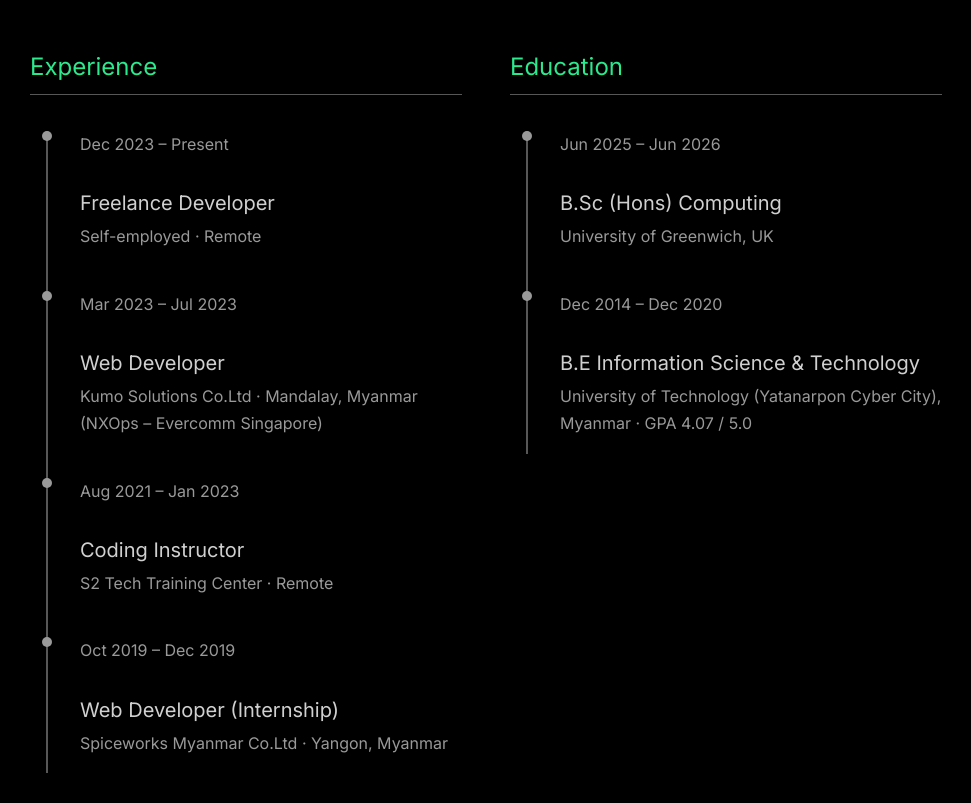
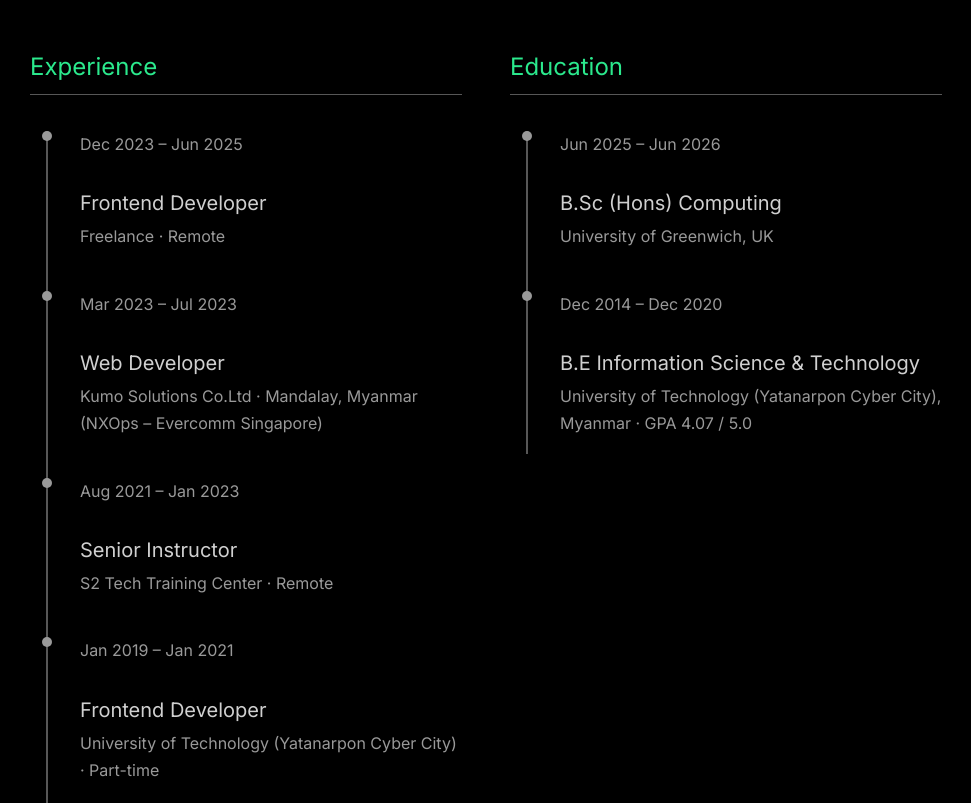
Before and after one commit to hninsunyein/HSN_Portfolio, a plain HTML site: page index.html in a window 1280 px wide. Shown: the part 2281-3084 px from the top of the page, without its empty margins (154-1125 px from the left). Drawn offline with Linux system fonts and the light colour scheme.

Commit message:
updated by 03/11/2026

```diff
--- a/assets/js/resume.js
+++ b/assets/js/resume.js
@@ -1,8 +1,8 @@
 const ExperienceTimelines = [
 	{
-		date: "Dec 2023 – Present",
+		date: "Dec 2023 – Jun 2025",
 		experiences: [
-			{ title: "Freelance Developer", description: "Self-employed · Remote" },
+			{ title: "Frontend Developer", description: "Freelance · Remote" },
 		],
 	},
 	{
@@ -14,7 +14,13 @@
 	{
 		date: "Aug 2021 – Jan 2023",
 		experiences: [
-			{ title: "Coding Instructor", description: "S2 Tech Training Center · Remote" },
+			{ title: "Senior Instructor", description: "S2 Tech Training Center · Remote" },
+		],
+	},
+	{
+		date: "Jan 2019 – Jan 2021",
+		experiences: [
+			{ title: "Frontend Developer", description: "University of Technology (Yatanarpon Cyber City) · Part-time" },
 		],
 	},
 	{
--- a/index.html
+++ b/index.html
@@ -115,7 +115,7 @@
 							src="assets/images/logo.png"
 							alt="logo"
 						/> -->
-						<p class="profile__designation">Full Stack Developer</p>
+						<p class="profile__designation">Frontend Developer</p>
 					</div>
 					<div class="profile__content">
 						<img
@@ -169,7 +169,7 @@
 							I'm <span>Hnin Su Nyein</span>, Frontend Developer
 						</h1>
 						<p class="section__description">
-							Frontend Developer passionate about building modern web and cross-platform applications using React.js, Next.js, and Node.js. With expertise in frontend development, backend systems, and UI/UX design, I create scalable digital products that deliver seamless experiences across web, mobile, and desktop platforms.
+							Frontend Developer passionate about building modern web and cross-platform applications using React.js, Next.js, and Tailwind CSS Framework. With expertise in frontend development, backend systems, and UI/UX design, I create scalable digital products that deliver seamless experiences across web, mobile, and desktop platforms.
 						</p>
 <div class="facts">
 							<div class="fact">
```
